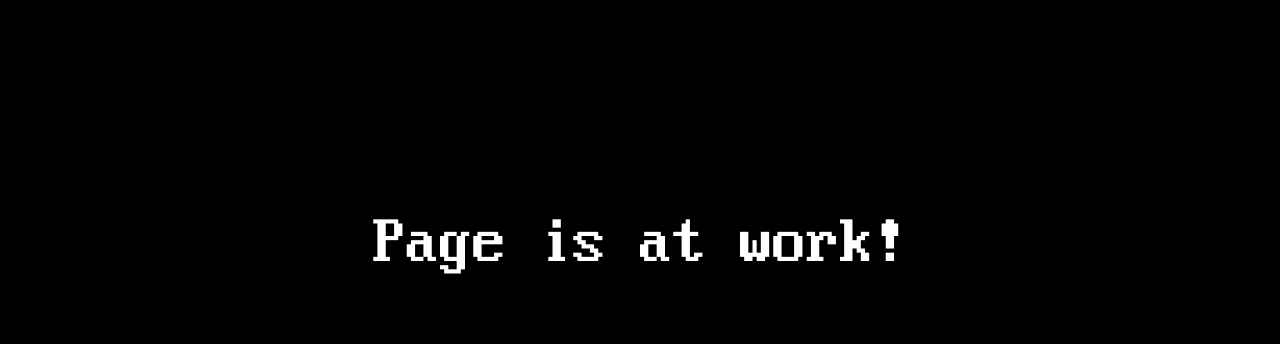
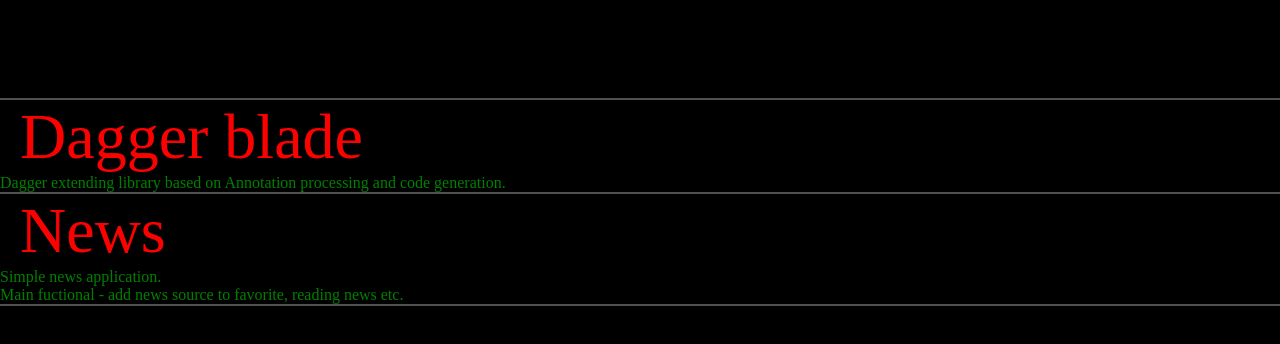
Before and after one commit to syncended/syncended.dev, a plain HTML site: page projects.html in a window 1280 px wide. Drawn offline with Linux system fonts and the light colour scheme.

Commit message:
add projects

```diff
--- a/projects.html
+++ b/projects.html
@@ -11,6 +11,27 @@
 </head>
 <body>
 	<div class="container">
-		<div class="header">Page is at work!</div>
+		<div class="header">Syndended's projects</div>
+		<div class="divider"></div>
+
+		<div class="sub_header red">
+			Dagger blade
+		</div>
+		<div id="text">
+			Dagger extending library based on Annotation processing and code generation.
+		</div>
+
+		<div class="divider"></div>
+
+
+		<div class="sub_header red">
+			News
+		</div>
+		<div id="text">
+			Simple news application. <br>
+			Main fuctional - add news source to favorite, reading news etc.
+		</div>
+
+		<div class="divider"></div>
 	</div>
 </body>
--- a/src/css/main.css
+++ b/src/css/main.css
@@ -10,7 +10,7 @@ body {
 	margin: 0px;
 	-moz-user-select: none
 }
-@media screen and (max-width: 600px){
+@media screen and (max-width: 800px){
 	.container {
 		color: white;
 		font-family: "console";
@@ -25,7 +25,7 @@ body {
 }
 
 
-@media (min-device-width: 650px) {
+@media (min-device-width: 850px) {
 	.container {
 		color: white;
 		font-family: "console";
@@ -33,15 +33,26 @@ body {
 		position: absolute;
 		font-size: 24pt;
 		top: 30%;
-		width: 600px;
+		width: 800px;
 		left: 50%;
 		transform: translate(-50%, -50%)
 	}
 }
 
+.divider {
+	background-color: #505050;
+	width: 100%;
+	height: 2px;
+}
+
 .header {
 	font-size: 64pt;
 	text-align: center;
+}
+
+.sub_header {
+	font-size: 48pt;
+	margin-left: 20px;
 }
 
 #text {
```
